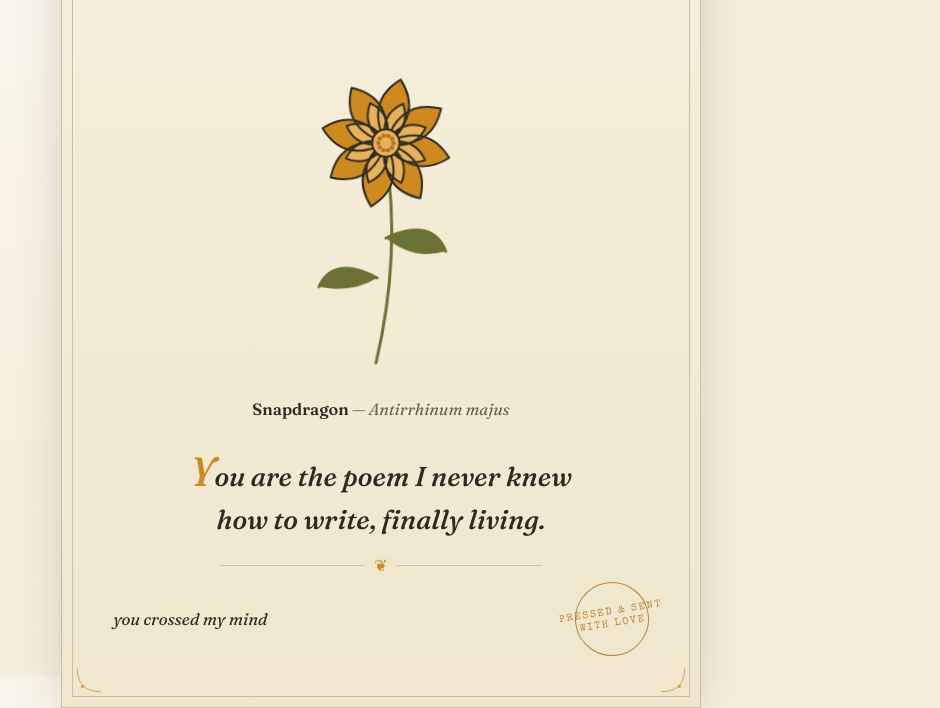
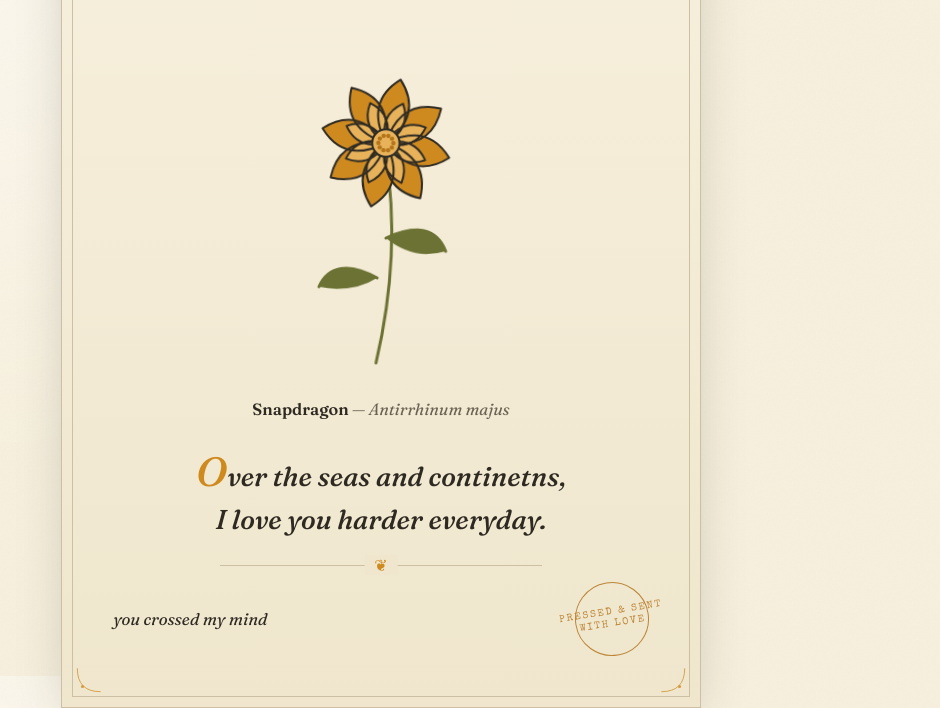
Before and after one commit to sachinsingh018/flower, a plain HTML site: page index.html in a window 1280 px wide. Shown: the part 124-832 px from the top of the page, without its empty margins (259-1199 px from the left). Drawn offline with nearby package versions, Linux system fonts and the light colour scheme.

Commit message:
Update love quotes in index.html

```diff
--- a/index.html
+++ b/index.html
@@ -255,29 +255,21 @@ const QUOTES = [
   "You are my favorite notification and my softest place to land.",
   "If I had a flower for every time I thought of you, I'd walk through my garden forever.",
   "I love you more than yesterday and far less than tomorrow.",
-  "You're the calm in my chaos and the song stuck in my head.",
-  "Every love story is beautiful, but ours is my favorite.",
-  "In a sea of people, my eyes will always search for you.",
-  "You make ordinary days feel like the best days of my life.",
-  "I didn't choose you. My heart did, and it has wonderful taste.",
-  "Home isn't a place for me anymore. It's wherever you are.",
-  "You are the poem I never knew how to write, finally living.",
-  "Loving you is the easiest thing I've ever done.",
-  "With you, even silence feels like a conversation I want to keep having.",
+  "You're the voice that calms my head.",
+  "Every love story is beautiful, but ours is the best coz I am the best.",
+  "Over the seas and continetns, I love you harder everyday.",
+  "My heart chose you, and it has wonderful taste.",
+  "You are the one I never expected to meet, finally did and makes me happy.",
+  "Loving you is not the easiest thing I've ever done but is the thing I wanna do forever.",
+  "With you, life feels hollow.",
   "You are proof that the universe occasionally gets things perfectly right.",
-  "My favorite place in the world is the curve of your smile.",
-  "I'd cross a thousand gardens just to hand you one more flower.",
-  "You turned my whole world from black and white into bloom.",
+  "My favorite place in the world is your beautiful face.",
   "I love the way you exist. Please keep doing exactly that.",
   "Some people search their whole lives for what I found in you.",
-  "You're my today, my tomorrow, and every season after.",
-  "I fall for you a little more with every sunrise.",
-  "You are the soft thing I think about before I fall asleep.",
-  "Being loved by you is the warmest place I've ever known.",
-  "I planted these in my heart long before I gave them to you.",
+  "You're my today, my tomorrow, and will be every season after.",
+  "You are the soft thing I think about before I fall asleep and so does the little me.",
   "You make my heart do the thing it isn't supposed to do.",
   "Of all the gardens I could wander, I only want to grow with you.",
-  "You're not just a chapter in my story — you're the whole reason I keep reading.",
   "I love you in the morning, in the rain, and in every quiet between.",
   "You are my favorite hello and my hardest goodbye.",
   "The best thing I ever did was let myself love you completely.",
```
